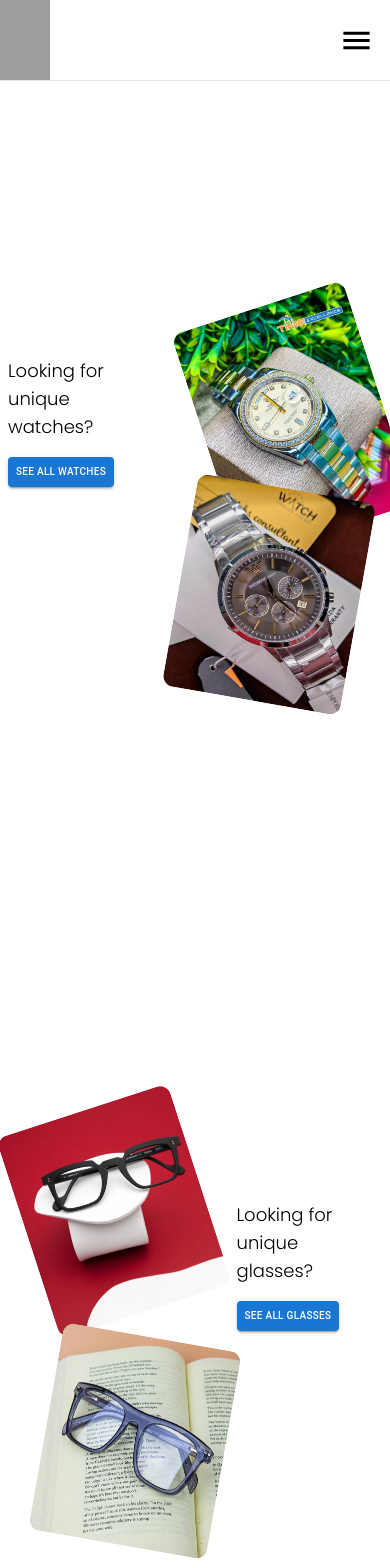
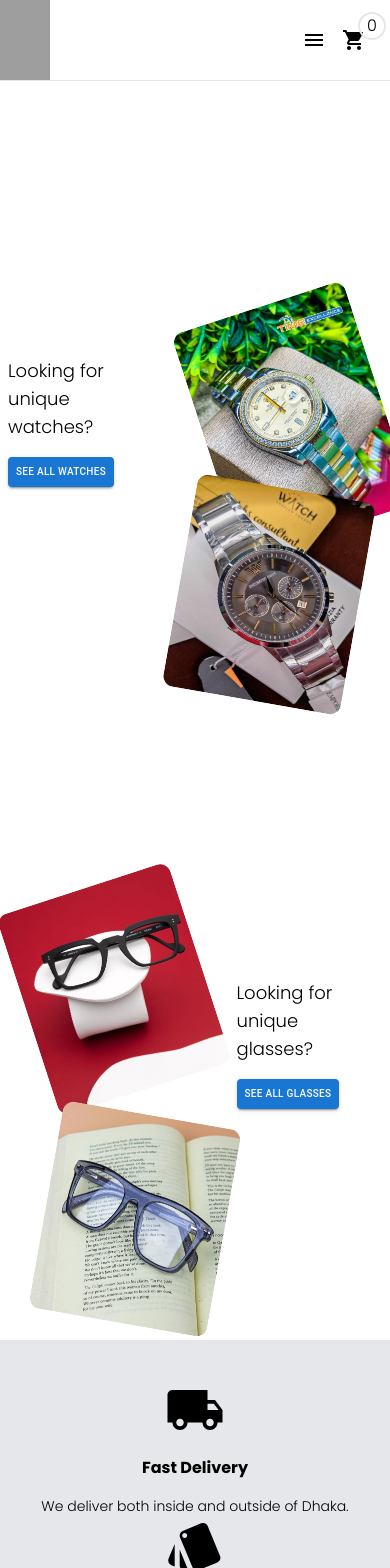
Before and after one commit to Aariq123/Rashed, a React (Create React App) app: page / in a window 390 px wide. Shown: the top 1568 px of the page. Built offline with nearby package versions, Linux system fonts and the light colour scheme; grey boxes are pictures that could not be loaded.

Commit message:
4th commit

```diff
--- a/src/pages/cart.js
+++ b/src/pages/cart.js
@@ -5,7 +5,7 @@ import { Button, Card, CardMedia } from "@mui/material";
 import { doc, setDoc, updateDoc } from "firebase/firestore";
 
 const Cart = () => {
-    const { cartItem, removeItem, db, setCartItem } = useContext(MainContext)
+    const { cartItem, removeItem, db, setCartItem, matches } = useContext(MainContext)
     const [ total, setTotal ] = useState(0)
     const [ name, setName ] = useState('')
     const [ contact, setContact ] = useState('')
@@ -49,9 +49,9 @@ const Cart = () => {
         <div>
             <div className="container m-auto mt-20 text-center flex flex-col items-center">
                 <div className="w-full sm:w-2/4">
-                    <p className="text-2xl my-6">Your Cart:</p>
+                    <p className="text-lg sm:text-2xl my-6">Your Cart:</p>
                     <div className="px-6 sm:p-0">
-                        {cartItem.length == 0 && <p className="text-xl text-red-600 my-10">No items in your cart!</p>}
+                        {cartItem.length == 0 && <p className="text-base sm:text-xl text-red-600 my-10">No items in your cart!</p>}
                         {cartItem.length > 0 &&
                             <div>
                                 {cartItem.map((item, i) => {
@@ -83,26 +83,26 @@ const Cart = () => {
                     </div>
                 </div>
                 <div className="my-10 w-full md:w-2/4 px-2 md:px-0">
-                    <p className="text-2xl my-6">Additional info:</p>
-                    <form className="rounded-2xl py-10 px-1 mb-10 sm:px-6 shadow-2xl">
+                    <p className="text-base sm:text-2xl my-6">Additional info:</p>
+                    <form className="text-sm sm:text-base rounded-2xl py-10 px-1 mb-10 sm:px-6 shadow-2xl">
                         <div className="flex flex-col items-start">
                             <label>Name:</label>
-                            <TextField onChange={(e)=>setName(e.target.value)} value={name} fullWidth id="outlined-basic" label="your name" variant="outlined" />
+                            <TextField type="text" required size={matches ? 'normal' : 'small'} onChange={(e)=>setName(e.target.value)} value={name} fullWidth id="outlined-basic" label="your name" variant="outlined" />
                         </div>
                         <div className="flex flex-col my-6 items-start ">
                             <label>Phone number:</label>
-                            <TextField onChange={(e)=>setContact(e.target.value)} value={contact} fullWidth  id="outlined-basic" label="ex:015xxxxxxxx" variant="outlined" />
+                            <TextField type="number" required size={matches ? 'normal' : 'small'} onChange={(e)=>setContact(e.target.value)} value={contact} fullWidth  id="outlined-basic" label="ex:015xxxxxxxx" variant="outlined" />
                         </div>
                         <div className="flex flex-col items-start ">
                             <label>Address:</label>
-                            <TextField onChange={(e)=>setAddress(e.target.value)} value={address} fullWidth id="outlined-basic" label="ex:525, Shahjahanpur, Dhaka" variant="outlined" />
+                            <TextField required size={matches ? 'normal' : 'small'} onChange={(e)=>setAddress(e.target.value)} value={address} fullWidth id="outlined-basic" label="ex:525, Shahjahanpur, Dhaka" variant="outlined" />
                         </div>
                     </form>
                     <Button onClick={send} variant="contained">Place order</Button>
                 </div>
                 <div className="my-6">
-                    <p className="text-lg">*Payment method:</p>
-                    <p className="text-red-600 mt-2">Cash on delivery</p>
+                    <p className="text-base sm:text-lg">*Payment method:</p>
+                    <p className="text-xs sm:text-base text-red-600 mt-2">Cash on delivery</p>
                 </div>
             </div>
         </div>
--- a/src/pages/glasses.js
+++ b/src/pages/glasses.js
@@ -60,7 +60,7 @@ const Glasses = () => {
 
     return (
         <div className="m-auto container min-h-screen">
-            <p className="text-lg sm:text-2xl mt-24 text-center">All watches:</p>
+            <p className="text-lg sm:text-2xl mt-24 text-center">All glasses:</p>
             {products &&
                 <div className="my-6">
                     <div className="flex flex-col sm:flex-row items-start">
--- a/src/pages/home.js
+++ b/src/pages/home.js
@@ -24,7 +24,7 @@ const Home = () => {
                         <img className="hero-img watches three absolute" src={require('../resources/3.jpg')} alt="" />
                     </div>
                 </div>
-                <div className="h-screen flex justify-center items-center">
+                <div className="mb-24 sm:m-0 sm:h-screen flex justify-center items-center">
                     <div className="relative hero-container ml-6">
                         <img className="hero-img glasses one absolute" src={require('../resources/glass 1/1.jpg')} alt="" />
                         <img className="hero-img glasses two absolute" src={require('../resources/glass 1/2.jpg')} alt="" />
--- a/src/pages/navbar.js
+++ b/src/pages/navbar.js
@@ -8,7 +8,7 @@ import ligma from '../resources/ligma.jpg'
 import ShoppingCartIcon from '@mui/icons-material/ShoppingCart';
 
 const Navbar = () => {
-    const { menuOpen, openMenu,  setMenuOpen, cartItem } = useContext(MainContext)
+    const { menuOpen, openMenu, setMenuOpen, cartItem, matches } = useContext(MainContext)
 
     return (
         <div className='bg-white absolute top-0 w-screen z-20 border-b-1 border-gray-200'>
@@ -19,20 +19,25 @@ const Navbar = () => {
                             <img className='ligma' src={ligma} alt="" />
                         </Link>
                     </div>
-                <div onClick={openMenu} className={menuOpen ? 'hidden' : 'block md:hidden mr-4'}>
-                    <MenuIcon fontSize="large"></MenuIcon>
-                </div>
 
-                <div  className={menuOpen ? 'block md:hidden mr-4' : 'hidden'}>
-                    <IconButton onClick={()=>setMenuOpen(false)}><p className='font-bold text-2xl'>x</p></IconButton>
-                </div>
 
                     <div className={`gay absolute top-0 ${menuOpen ? 'right-2/4' : 'right-full'} border-2 border-black md:border-none md:static flex flex-col z-30 bg-white md:flex-row w-2/4 md:w-5/12 md:h-full justify-between`}>
                         <NavLink className='gay py-6  pl-4 md:p-0' to='/'>Home</NavLink>
                         <NavLink className='gay py-6 border-t-2 border-slate-200 md:border-none pl-4 md:p-0' to='/watches'>Watches</NavLink>
                         <NavLink className='gay py-6 border-t-2 border-slate-200 md:border-none pl-4 md:p-0' to='/glasses'>Glasses</NavLink>
-                    <NavLink className='gay py-6 border-t-2 border-slate-200 md:border-none pl-4 md:p-0 relative' to='/cart'><ShoppingCartIcon></ShoppingCartIcon><p className='text-center absolute left-8 md:left-2/4 bottom-2/4 border-2 h-7 w-7 rounded-full'>{cartItem.length}</p></NavLink>
                     </div>
+
+                    <div className='flex items-center'>
+                        <div onClick={openMenu} className={menuOpen ? 'hidden' : 'block md:hidden ml-20'}>
+                            <MenuIcon fontSize={matches ? 'large' : 'medium'}></MenuIcon>
+                        </div>
+
+                        <div className={menuOpen ? 'block md:hidden mr-4' : 'hidden'}>
+                            <IconButton onClick={() => setMenuOpen(false)}><p className='font-bold text-2xl'>x</p></IconButton>
+                        </div>
+                        <NavLink className='mr-6 sm:m-0 gay py-6 pl-4 md:p-0 relative' to='/cart'><ShoppingCartIcon fontSize={matches ? 'large' : 'medium'}></ShoppingCartIcon><p className='text-center absolute left-8 md:left-2/4 bottom-2/4 border-2 h-7 w-7 rounded-full'>{cartItem.length}</p></NavLink>
+                    </div>
+
                 </div>
             </div>
         </div>
--- a/src/pages/watches.js
+++ b/src/pages/watches.js
@@ -94,23 +94,24 @@ const Watches = () => {
                         return (
                             <div className=" ml-1 sm:mx-4 my-8" key={product.id}>
 
-                                <Card sx={{ width: matches2 ? 230 : 170, height: matches2 ? 400 : 300, position: 'relative', dropShadow: '5px 5px 3px rgba(0, 0, 0, 0.10)' }}>
+                                <Card sx={{ width: matches2 ? 220 : 160, minHeight: matches2 ? 400 : 300, position: 'relative' }}>
                                     {stock < 1 && <div className="text-red-600 z-10 bg-white absolute top-2 left-2 px-4 sm:text-lg">SOLD OUT</div>}
                                     <Link to='/productpage' state={{ data: product.data, id: product.id, category: 'watches' }}>
-                                        <CardMedia sx={{ height: matches2 ? 270 : 200, overflow: 'hidden' }} >
+                                        <CardMedia sx={{ height: matches2 ? 270 : 180, overflow: 'hidden' }} >
                                             <img src={img.length > 0 && img[0].res}></img>
                                         </CardMedia>
                                     </Link>
                                     <div className="p-2 pb-4 pt-0">
                                         <Link to='/productpage' state={{ data: product.data, id: product.id, category: 'watches' }}>
-                                            <p className="text-sm sm: text-base font-bold">{name}</p>
-                                            <p className="text-sm sm: text-base my-2">৳{price}</p>
+                                            <p className="text-xs sm:text-sm md:text-base font-bold">{name}</p>
+                                            <p className="text-xs sm:text-sm md:text-base my-2">৳{price}</p>
 
                                         </Link>
                                         <Button sx={{
                                             backgroundColor: 'black',
                                             color: 'white',
-                                            fontSize: matches2 ? 14 : 10, paddingX: 1
+                                            fontSize: matches2 ? 14 : 10, paddingX: 1,
+                                            height:matches ? 24 : 20
                                         }}
                                             onClick={() => addCartItem({ id: product.id, data: product.data, image: img.length > 0 && img[0].res, quantity: 1, category: 'watches' })}
                                             variant="contained">
```
Lines whose indentation alone changed are shown as unchanged.
